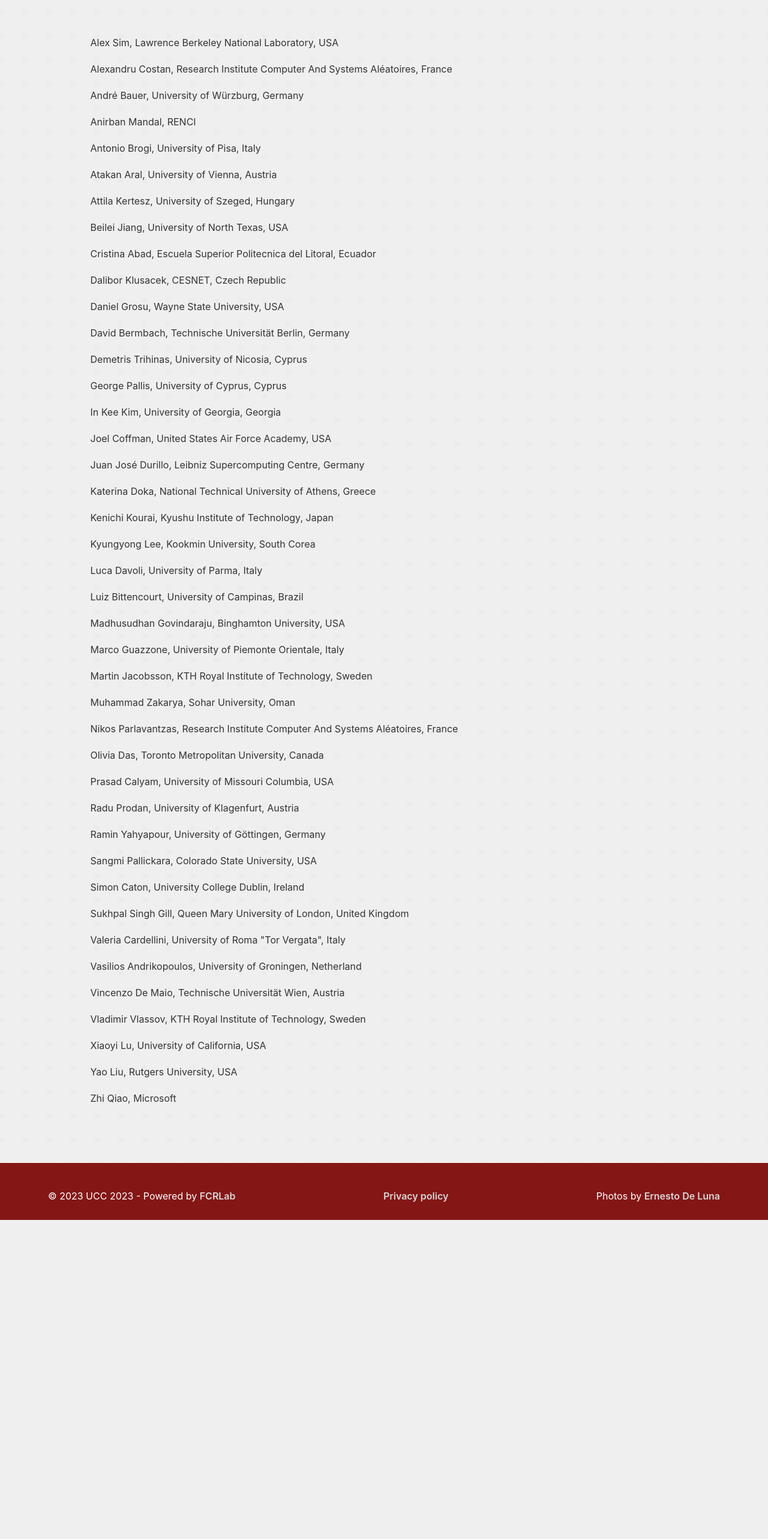
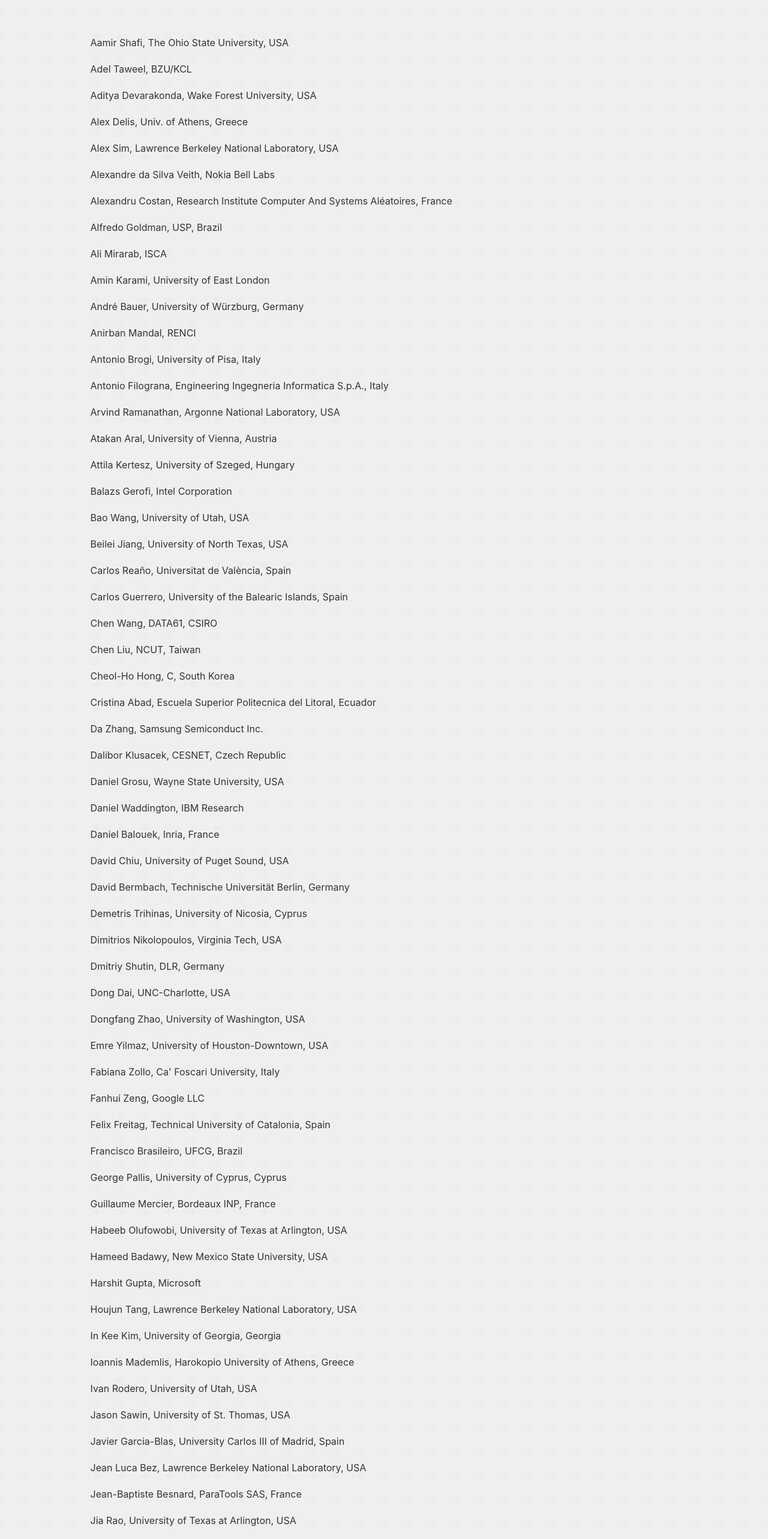
Before and after one commit to UCC-Conference/UCC2023, a React (Create React App) app: page /technical-program-committee in a window 1280 px wide. Shown: the part 220-2786 px from the top of the page at 60% size. Before the commit the page ends 2254 px from the top, so only its background shows below. Built offline with nearby package versions, Linux system fonts and the light colour scheme.

Commit message:
update: new TCP members added

```diff
--- a/src/pages/TechnicalProgramCommittee.js
+++ b/src/pages/TechnicalProgramCommittee.js
@@ -10,46 +10,132 @@ const SteeringCommittee = () => {
                 <hr />
                 <table>
                     <tbody>
+                        <tr><td>Aamir Shafi, The Ohio State University, USA</td></tr>
+                        <tr><td>Adel Taweel, BZU/KCL</td></tr>
+                        <tr><td>Aditya Devarakonda, Wake Forest University, USA</td></tr>
+                        <tr><td>Alex Delis, Univ. of Athens, Greece</td></tr>
                         <tr><td>Alex Sim, Lawrence Berkeley National Laboratory, USA</td></tr>
+                        <tr><td>Alexandre da Silva Veith, Nokia Bell Labs</td></tr>
                         <tr><td>Alexandru Costan, Research Institute Computer And Systems Aléatoires, France</td></tr>
+                        <tr><td>Alfredo Goldman, USP, Brazil</td></tr>
+                        <tr><td>Ali Mirarab, ISCA</td></tr>
+                        <tr><td>Amin Karami, University of East London</td></tr>
                         <tr><td>André Bauer, University of Würzburg, Germany</td></tr>
                         <tr><td>Anirban Mandal, RENCI</td></tr>
                         <tr><td>Antonio Brogi, University of Pisa, Italy</td></tr>
+                        <tr><td>Antonio Filograna, Engineering Ingegneria Informatica S.p.A., Italy</td></tr>
+                        <tr><td>Arvind Ramanathan, Argonne National Laboratory, USA</td></tr>
                         <tr><td>Atakan Aral, University of Vienna, Austria</td></tr>
                         <tr><td>Attila Kertesz, University of Szeged, Hungary</td></tr>
+                        <tr><td>Balazs Gerofi, Intel Corporation</td></tr>
+                        <tr><td>Bao Wang, University of Utah, USA</td></tr>
                         <tr><td>Beilei Jiang, University of North Texas, USA</td></tr>
+                        <tr><td>Carlos Reaño, Universitat de València, Spain</td></tr>
+                        <tr><td>Carlos Guerrero, University of the Balearic Islands, Spain</td></tr>
+                        <tr><td>Chen Wang, DATA61, CSIRO</td></tr>
+                        <tr><td>Chen Liu, NCUT, Taiwan</td></tr>
+                        <tr><td>Cheol-Ho Hong, C, South Korea</td></tr>
                         <tr><td>Cristina Abad, Escuela Superior Politecnica del Litoral, Ecuador</td></tr>
+                        <tr><td>Da Zhang, Samsung Semiconduct Inc.</td></tr>
                         <tr><td>Dalibor Klusacek, CESNET, Czech Republic</td></tr>
                         <tr><td>Daniel Grosu, Wayne State University, USA</td></tr>
+                        <tr><td>Daniel Waddington, IBM Research</td></tr>
+                        <tr><td>Daniel Balouek, Inria, France</td></tr>
+                        <tr><td>David Chiu, University of Puget Sound, USA</td></tr>
                         <tr><td>David Bermbach, Technische Universität Berlin, Germany</td></tr>
                         <tr><td>Demetris Trihinas, University of Nicosia, Cyprus</td></tr>
+                        <tr><td>Dimitrios Nikolopoulos, Virginia Tech, USA</td></tr>
+                        <tr><td>Dmitriy Shutin, DLR, Germany</td></tr>
+                        <tr><td>Dong Dai, UNC-Charlotte, USA</td></tr>
+                        <tr><td>Dongfang Zhao, University of Washington, USA</td></tr>
+                        <tr><td>Emre Yilmaz, University of Houston-Downtown, USA</td></tr>
+                        <tr><td>Fabiana Zollo, Ca' Foscari University, Italy</td></tr>
+                        <tr><td>Fanhui Zeng, Google LLC</td></tr>
+                        <tr><td>Felix Freitag, Technical University of Catalonia, Spain</td></tr>
+                        <tr><td>Francisco Brasileiro, UFCG, Brazil</td></tr>
                         <tr><td>George Pallis, University of Cyprus, Cyprus</td></tr>
+                        <tr><td>Guillaume Mercier, Bordeaux INP, France</td></tr>
+                        <tr><td>Habeeb Olufowobi, University of Texas at Arlington, USA</td></tr>
+                        <tr><td>Hameed Badawy, New Mexico State University, USA</td></tr>
+                        <tr><td>Harshit Gupta, Microsoft</td></tr>
+                        <tr><td>Houjun Tang, Lawrence Berkeley National Laboratory, USA</td></tr>
                         <tr><td>In Kee Kim, University of Georgia, Georgia</td></tr>
+                        <tr><td>Ioannis Mademlis, Harokopio University of Athens, Greece</td></tr>
+                        <tr><td>Ivan Rodero, University of Utah, USA</td></tr>
+                        <tr><td>Jason Sawin, University of St. Thomas, USA</td></tr>
+                        <tr><td>Javier Garcia-Blas, University Carlos III of Madrid, Spain</td></tr>
+                        <tr><td>Jean Luca Bez, Lawrence Berkeley National Laboratory, USA</td></tr>
+                        <tr><td>Jean-Baptiste Besnard, ParaTools SAS, France</td></tr>
+                        <tr><td>Jia Rao, University of Texas at Arlington, USA</td></tr>
+                        <tr><td>Jian Tao, Texas A&M University, USA</td></tr>
+                        <tr><td>Jianwu Wang, University of Maryland, Baltimore County, USA</td></tr>
+                        <tr><td>Jiayin Wang, Montclair State University, USA</td></tr>
+                        <tr><td>Jie Cui, Anhui University, China</td></tr>
                         <tr><td>Joel Coffman, United States Air Force Academy, USA</td></tr>
+                        <tr><td>Jose Brito, Banco do Brasil, Brazil</td></tr>
                         <tr><td>Juan José Durillo, Leibniz Supercomputing Centre, Germany</td></tr>
+                        <tr><td>Junqi Yin, Oak Ridge National Laboratory, USA</td></tr>
                         <tr><td>Katerina Doka, National Technical University of Athens, Greece</td></tr>
                         <tr><td>Kenichi Kourai, Kyushu Institute of Technology, Japan</td></tr>
+                        <tr><td>Kirill Morozov, University of North Texas, USA</td></tr>
                         <tr><td>Kyungyong Lee, Kookmin University, South Corea</td></tr>
+                        <tr><td>Laura Ricci, University of Pisa. Italy</td></tr>
+                        <tr><td>Lawrence Chung, Erik Johnson School of Engineering and Computer Science, The University of Texas at Dallas, USA</td></tr>
+                        <tr><td>Lee Gillam, University of Surrey, England</td></tr>
+                        <tr><td>Lorenzo Carnevale, University of Messina, Italy</td></tr>
                         <tr><td>Luca Davoli, University of Parma, Italy</td></tr>
                         <tr><td>Luiz Bittencourt, University of Campinas, Brazil</td></tr>
                         <tr><td>Madhusudhan Govindaraju, Binghamton University, USA</td></tr>
+                        <tr><td>Marc Lacoste, Orange, France</td></tr>
+                        <tr><td>Maria Carla Calzarossa, University of Pavia, Italy</td></tr>
                         <tr><td>Marco Guazzone, University of Piemonte Orientale, Italy</td></tr>
                         <tr><td>Martin Jacobsson, KTH Royal Institute of Technology, Sweden</td></tr>
+                        <tr><td>Ming Zhao, Arizona State University, USA</td></tr>
+                        <tr><td>Muhammad Younas, Oxford Brookes University, UK</td></tr>
                         <tr><td>Muhammad Zakarya, Sohar University, Oman</td></tr>
+                        <tr><td>Nadia Zeghib, University Constantine 2, Algeria</td></tr>
                         <tr><td>Nikos Parlavantzas, Research Institute Computer And Systems Aléatoires, France</td></tr>
+                        <tr><td>Nitin Auluck, Indian Institute of Technology Ropar, India</td></tr>
                         <tr><td>Olivia Das, Toronto Metropolitan University, Canada</td></tr>
+                        <tr><td>Osamu Tatebe, University of Tsukuba, Japan</td></tr>
+                        <tr><td>Paolo Falcarin, Ca' Foscari University of Venice, Italy</td></tr>
+                        <tr><td>Peng Zhang, School of Cyberspace Security, Nanjing University of Science and Technology, China</td></tr>
+                        <tr><td>Philipp Gschwandtner, University of Innsbruck, Austria</td></tr>
                         <tr><td>Prasad Calyam, University of Missouri Columbia, USA</td></tr>
+                        <tr><td>Priyanthi Dassanayake, University of Leicester, UK</td></tr>
+                        <tr><td>Qiang Guan, Kent State University</td></tr>
                         <tr><td>Radu Prodan, University of Klagenfurt, Austria</td></tr>
+                        <tr><td>Rajkumar Kettimuthu, Argonne National Laboratory, USA</td></tr>
+                        <tr><td>Rajkumar Buyya, The University of Melbourne, Australia</td></tr>
                         <tr><td>Ramin Yahyapour, University of Göttingen, Germany</td></tr>
+                        <tr><td>Roberto Marino, University of Messina, Italy</td></tr>
+                        <tr><td>Rui Han, Beijing Institute of Technology, China</td></tr>
+                        <tr><td>Ryan Grant, Queen's University, Canada</td></tr>
                         <tr><td>Sangmi Pallickara, Colorado State University, USA</td></tr>
+                        <tr><td>Schahram Dustar, Vienna University of Technology, Austria</td></tr>
+                        <tr><td>Sébastien Rumley, iCoSys Institute, HES-SO, Switzerland</td></tr>
+                        <tr><td>Shadi Ibrahim, Inria Rennes, France</td></tr>
+                        <tr><td>Shrideep Pallickara, Colorado State University</td></tr>
                         <tr><td>Simon Caton, University College Dublin, Ireland</td></tr>
+                        <tr><td>Steven Wright, University of York, USA</td></tr>
                         <tr><td>Sukhpal Singh Gill, Queen Mary University of London, United Kingdom</td></tr>
+                        <tr><td>Thomas Beach, Cardiff University, UK</td></tr>
+                        <tr><td>Thomas Fahringer, UIBK, Austria</td></tr>
+                        <tr><td>Tianxi Ji, Case Western Reserve University, USA</td></tr>
+                        <tr><td>Toshihiro Hanawa, The University of Tokyo, Japan</td></tr>
                         <tr><td>Valeria Cardellini, University of Roma "Tor Vergata", Italy</td></tr>
+                        <tr><td>Varun Soundararajan, Google Inc</td></tr>
                         <tr><td>Vasilios Andrikopoulos, University of Groningen, Netherland</td></tr>
                         <tr><td>Vincenzo De Maio, Technische Universität Wien, Austria</td></tr>
                         <tr><td>Vladimir Vlassov, KTH Royal Institute of Technology, Sweden</td></tr>
+                        <tr><td>Weilong Ding, North China University of Technology, China</td></tr>
+                        <tr><td>Xiao Chen, University of Edinburgh, UK</td></tr>
+                        <tr><td>Xiaoning Ding, New Jersey Institute of Technology</td></tr>
                         <tr><td>Xiaoyi Lu, University of California, USA</td></tr>
+                        <tr><td>Xuyun Zhang, Macquarie University, Australia</td></tr>
                         <tr><td>Yao Liu, Rutgers University, USA</td></tr>
+                        <tr><td>Yogesh Barve, Vanderbilt University, USA</td></tr>
+                        <tr><td>Yong Chen, Texas Tech University, USA</td></tr>
                         <tr><td>Zhi Qiao, Microsoft</td></tr>
                         </tbody>
                 </table>
```
Lines whose indentation alone changed are shown as unchanged.
